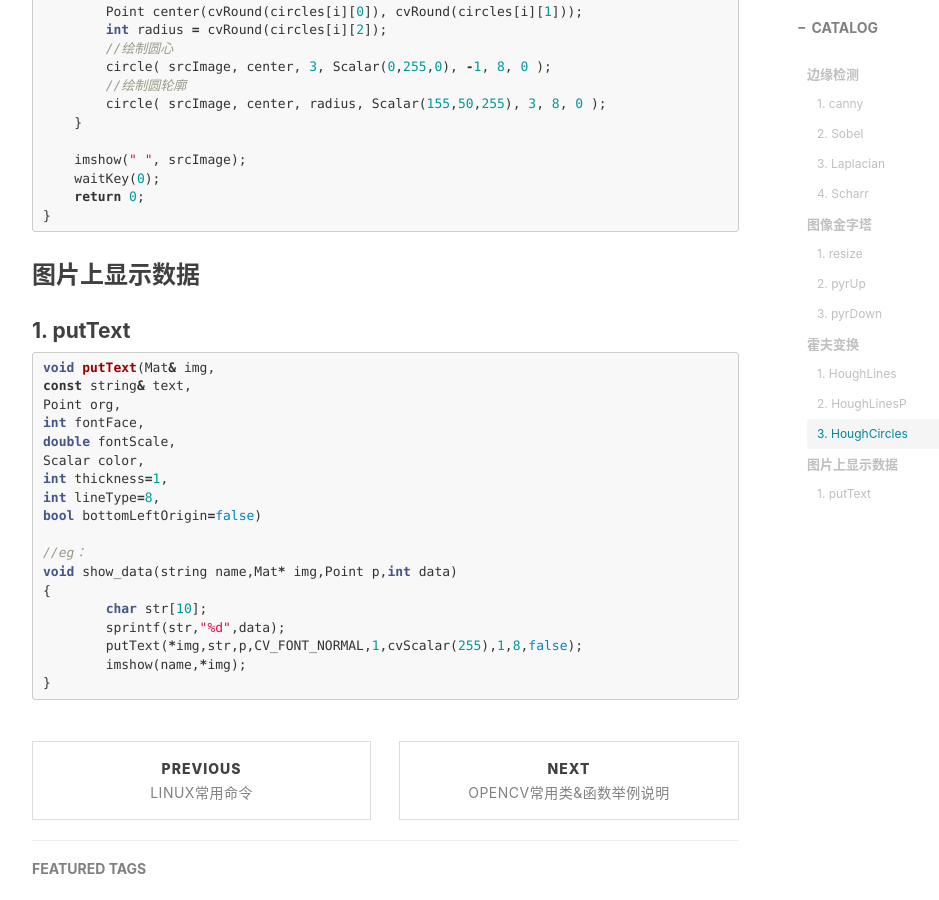
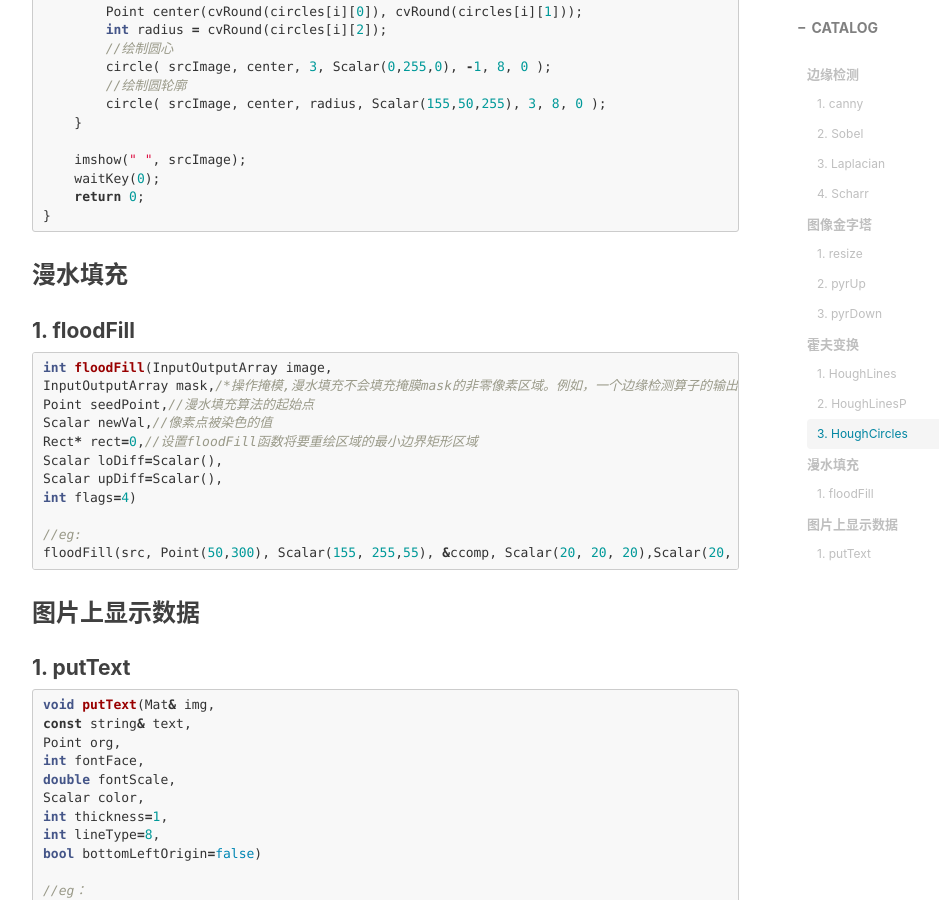
Before and after one commit to Lmonologue/baymax.github.io, a Jekyll site: the page built from _posts/2017-05-09-opencv分块学习-2017.md, in a window 1280 px wide and 900 px high, scrolled down 5073 px. Shown: the whole window, without its empty margins (233-1172 px from the left). Built offline with Jekyll 4.4.1, drawn with Linux system fonts in a browser that asks for light colours; nearby versions of some CDN libraries; comment, search, counter and statistics services are not loaded.

Commit message:
Update 2017-05-09-opencv分块学习-2017.md

````diff
--- a/_posts/2017-05-09-opencv分块学习-2017.md
+++ b/_posts/2017-05-09-opencv分块学习-2017.md
@@ -254,6 +254,23 @@ int main( )
 }
 ```
 
+### 漫水填充
+
+#### 1. floodFill
+
+```c++
+int floodFill(InputOutputArray image,
+InputOutputArray mask,/*操作掩模,漫水填充不会填充掩膜mask的非零像素区域。例如，一个边缘检测算子的输出可以用来作为掩膜，以防止填充到边缘。同样的，也可以在多次的函数调用中使用同一个掩膜，以保证填充的区域不会重叠。另外需要注意的是，掩膜mask会比需填充的图像大，所以 mask 中与输入图像(x,y)像素点相对应的点的坐标为(x+1,y+1)*/
+Point seedPoint,//漫水填充算法的起始点
+Scalar newVal,//像素点被染色的值
+Rect* rect=0,//设置floodFill函数将要重绘区域的最小边界矩形区域
+Scalar loDiff=Scalar(),
+Scalar upDiff=Scalar(),
+int flags=4)
+
+//eg:
+floodFill(src, Point(50,300), Scalar(155, 255,55), &ccomp, Scalar(20, 20, 20),Scalar(20, 20, 20));
+```
 ### 图片上显示数据
 
 #### 1. putText
````
